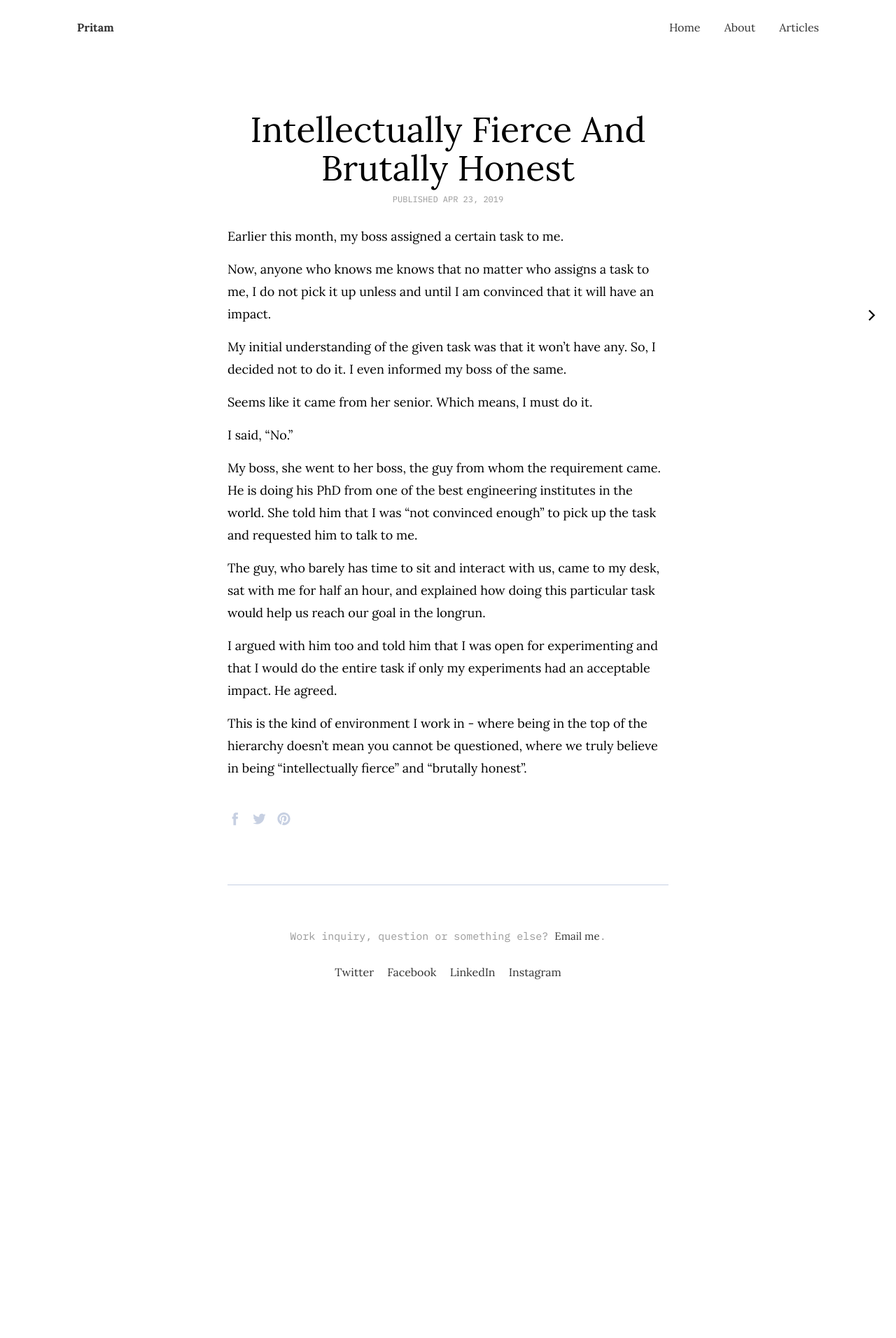
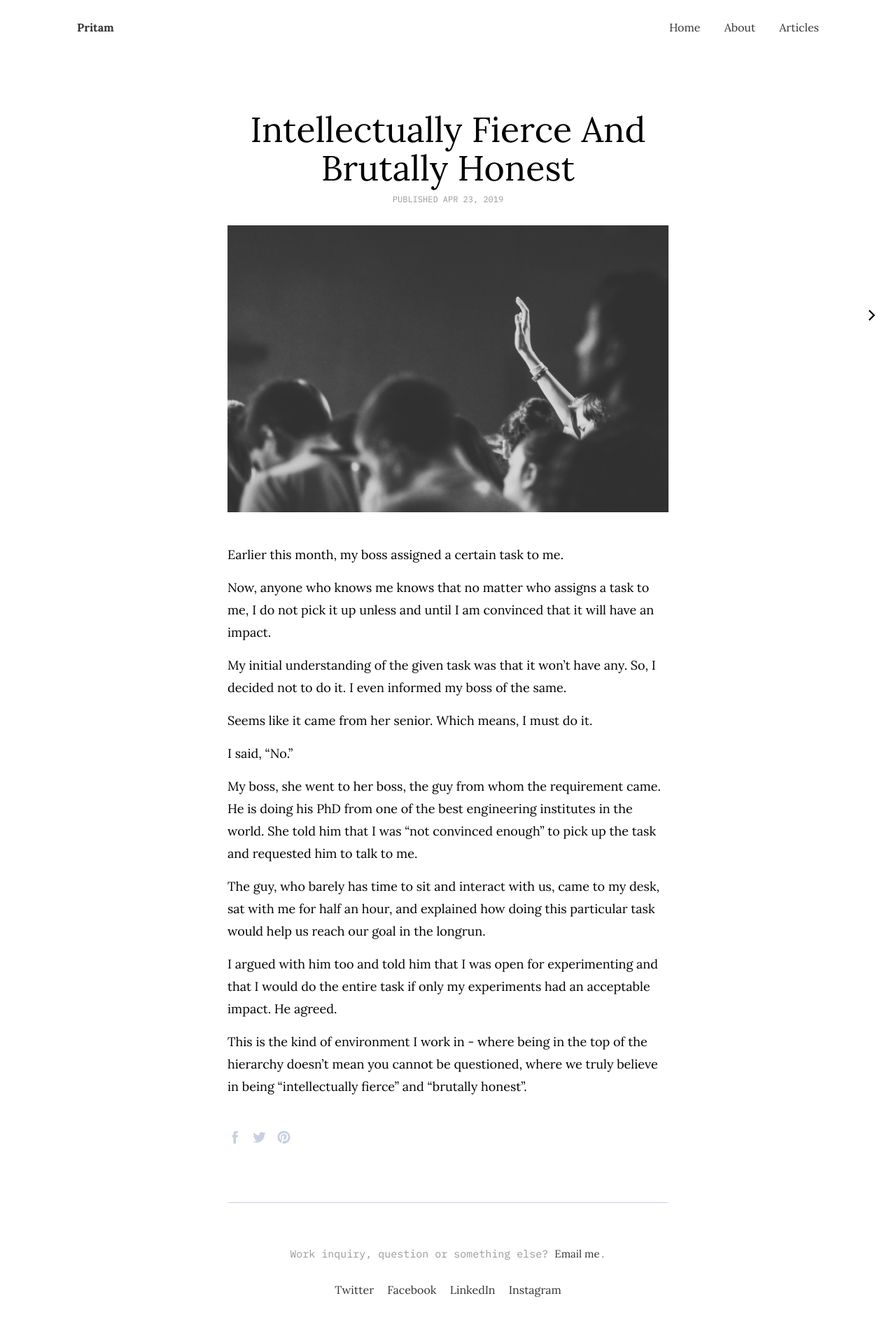
Before and after one commit to argumentativeyouth/pritams-portfolio, a Jekyll site: the page built from _posts/2019-04-23-intellectually-fierce-and-brutally-honest.md, in a window 1280 px wide. Shown: the whole page at 70% size. Built offline with Jekyll 4.4.1, drawn with Linux system fonts in a browser that asks for light colours; before the commit the page ends 1458 px from its top, so only the background shows below that.

Commit message:
Update 2019-04-23-intellectually-fierce-and-brutally-honest.md

```diff
--- a/_posts/2019-04-23-intellectually-fierce-and-brutally-honest.md
+++ b/_posts/2019-04-23-intellectually-fierce-and-brutally-honest.md
@@ -2,7 +2,7 @@
 layout: post
 title: Intellectually Fierce And Brutally Honest
 canonical_url: 'https://blog.theonionsaint.com/intellectually-fierce-and-brutally-honest'
-image:
+image: https://raw.githubusercontent.com/argumentativeyouth/pritams-portfolio/master/assets/img/intellectually-fierce-and-brutally-honest.jpg
 date: 2019-04-23
 ---
 Earlier this month, my boss assigned a certain task to me.
```
